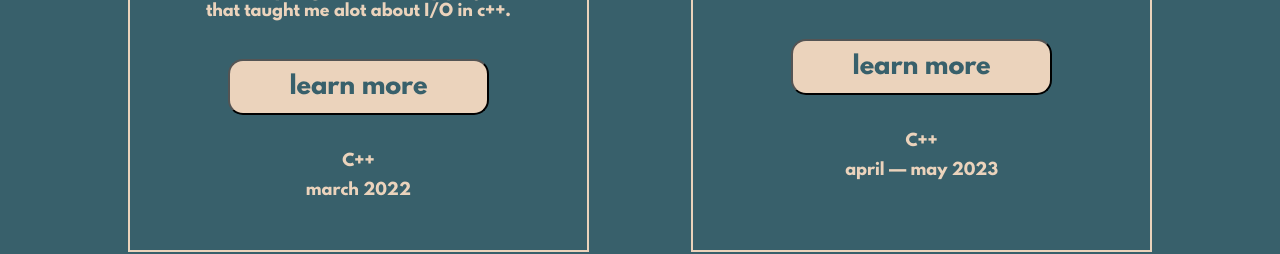
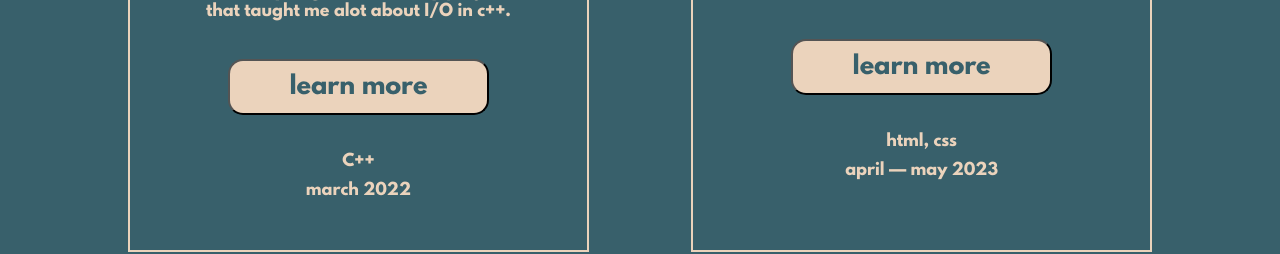
Before and after one commit to peter-ling/ling-website, a React (Create React App) app: page / in a window 1280 px wide. Shown: the part 4480-4734 px from the top of the page. Built offline with nearby package versions, Linux system fonts and the light colour scheme.

Commit message:
update tripmates languages

```diff
--- a/src/App.js
+++ b/src/App.js
@@ -347,7 +347,7 @@ const Projects = () => (
             <CCardTitle className='project-card-title'>tripmates</CCardTitle>
             <CCardSubtitle className="project-card-description"  style={{fontSize: "1rem", marginTop: '-1.75rem'}}>built an MVP for a peer-recommendation site for students studying abroad. created the recommendation grid and linked it with a supabase backend so that users' progress and a recommendation's number of votes would save</CCardSubtitle>
             <button className='project-card-button' onClick={() => window.open('https://github.com/peter-ling/tripmates')}>learn more</button>
-            <CCardSubtitle className="project-card-description" style={{fontSize: "1rem", marginBottom: '-1.75rem'}}>C++</CCardSubtitle>
+            <CCardSubtitle className="project-card-description" style={{fontSize: "1rem", marginBottom: '-1.75rem'}}>html, css</CCardSubtitle>
             <CCardSubtitle className="project-card-description" style={{fontSize: "1rem"}}>april — may 2023</CCardSubtitle>
           </CCardBody>
         </CCard>
```
Also changed, not shown: 7 other files (tests, documents, lock files or other folders).
